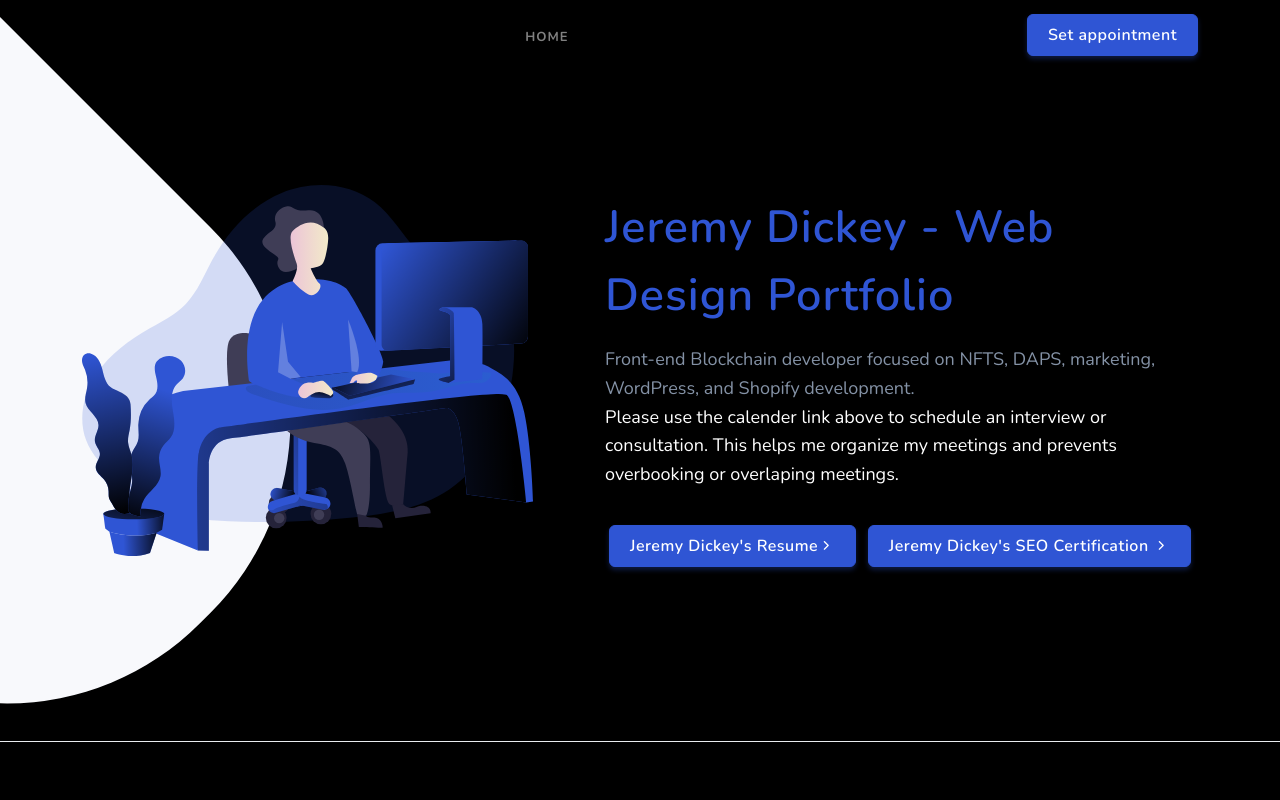
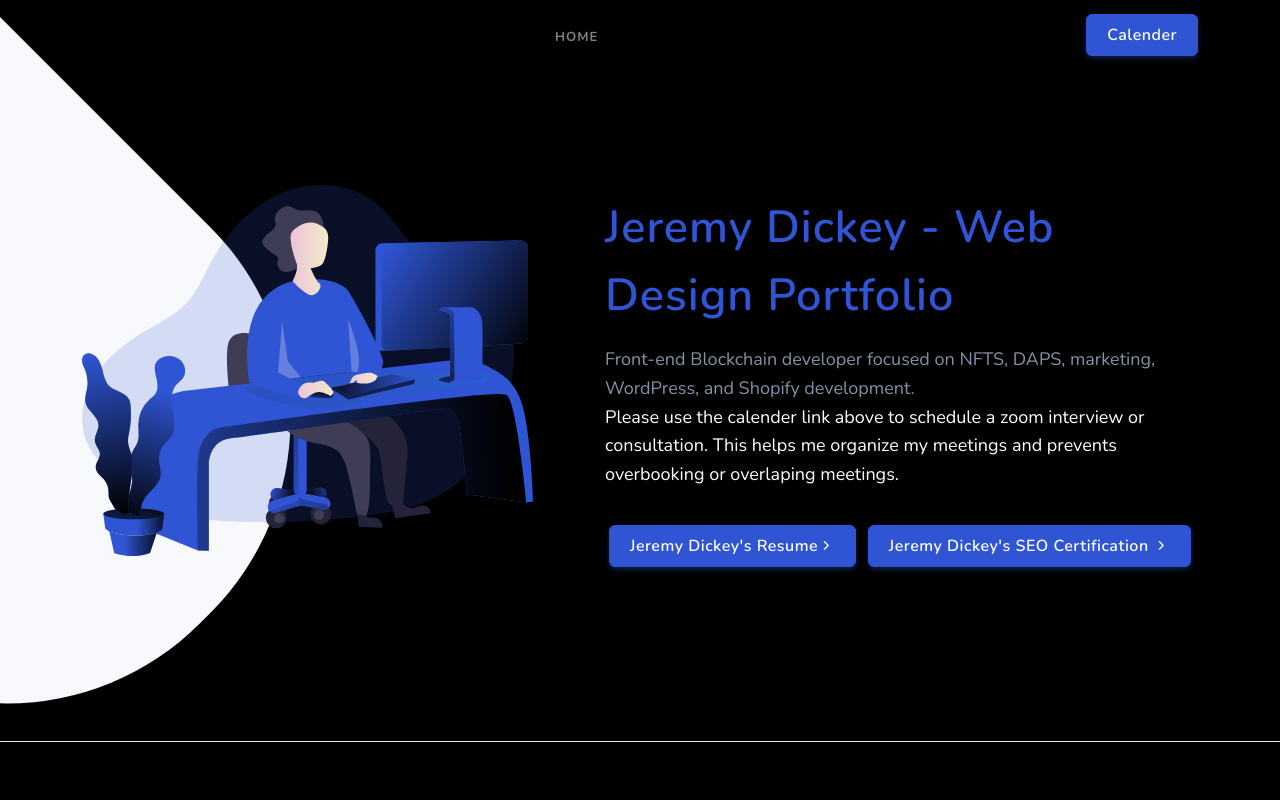
Before and after one commit to JDEE30/Portfolio2, a plain HTML site: page index.html in a window 1280 px wide. Shown: the top 800 px of the page. Drawn offline with nearby package versions, Linux system fonts and the light colour scheme.

Commit message:
update calender

```diff
--- a/index.html
+++ b/index.html
@@ -113,7 +113,7 @@
 
             </a>
             <div class="buy-button">
-                <a href="https://calendar.google.com/calendar/appointments/schedules/AcZssZ3V6pgdnvMJVqoGnej_B1oPQmUx02Wwyw84XZVCKyOpPomri9atvdx_qcaGK6fzPw5rO3gPZvuz" class="btn btn-primary">Set appointment</a> </div><!--end login button-->
+                <a href="https://calendar.google.com/calendar/appointments/schedules/AcZssZ3V6pgdnvMJVqoGnej_B1oPQmUx02Wwyw84XZVCKyOpPomri9atvdx_qcaGK6fzPw5rO3gPZvuz" class="btn btn-primary">Calender</a> </div><!--end login button-->
             </div><!--end login button-->
             <!-- End Logo container-->
             <div class="menu-extras">
@@ -151,7 +151,7 @@
                         <div class="title-heading mt-4 ms-lg-5">
                             <h1 class="heading mb-3"><span class="text-primary">Jeremy Dickey - Web Design Portfolio</span></h1>
                             <p class="para-desc text-muted">Front-end Blockchain developer focused on NFTS,  DAPS, marketing, WordPress, and Shopify development. <Br>
-                            <span style="color: white;">Please use the calender link above to schedule an interview or consultation. This helps me organize my meetings and prevents overbooking or overlaping meetings.</span> </p>
+                            <span style="color: white;">Please use the calender link above to schedule a zoom interview or consultation. This helps me organize my meetings and prevents overbooking or overlaping meetings.</span> </p>
                             <div class="mt-4 pt-2">
                                 <a href="/assets/images/Jeremy-Dickeys-Resume.pdf" download  class="btn btn-primary m-1">Jeremy Dickey's Resume<i class="uil uil-angle-right-b"></i></a>
                                 <a href="/assets/images/SEOCERT.PNG" class="btn btn-primary m-1">Jeremy Dickey's SEO Certification <i class="uil uil-angle-right-b"></i></a>
```
